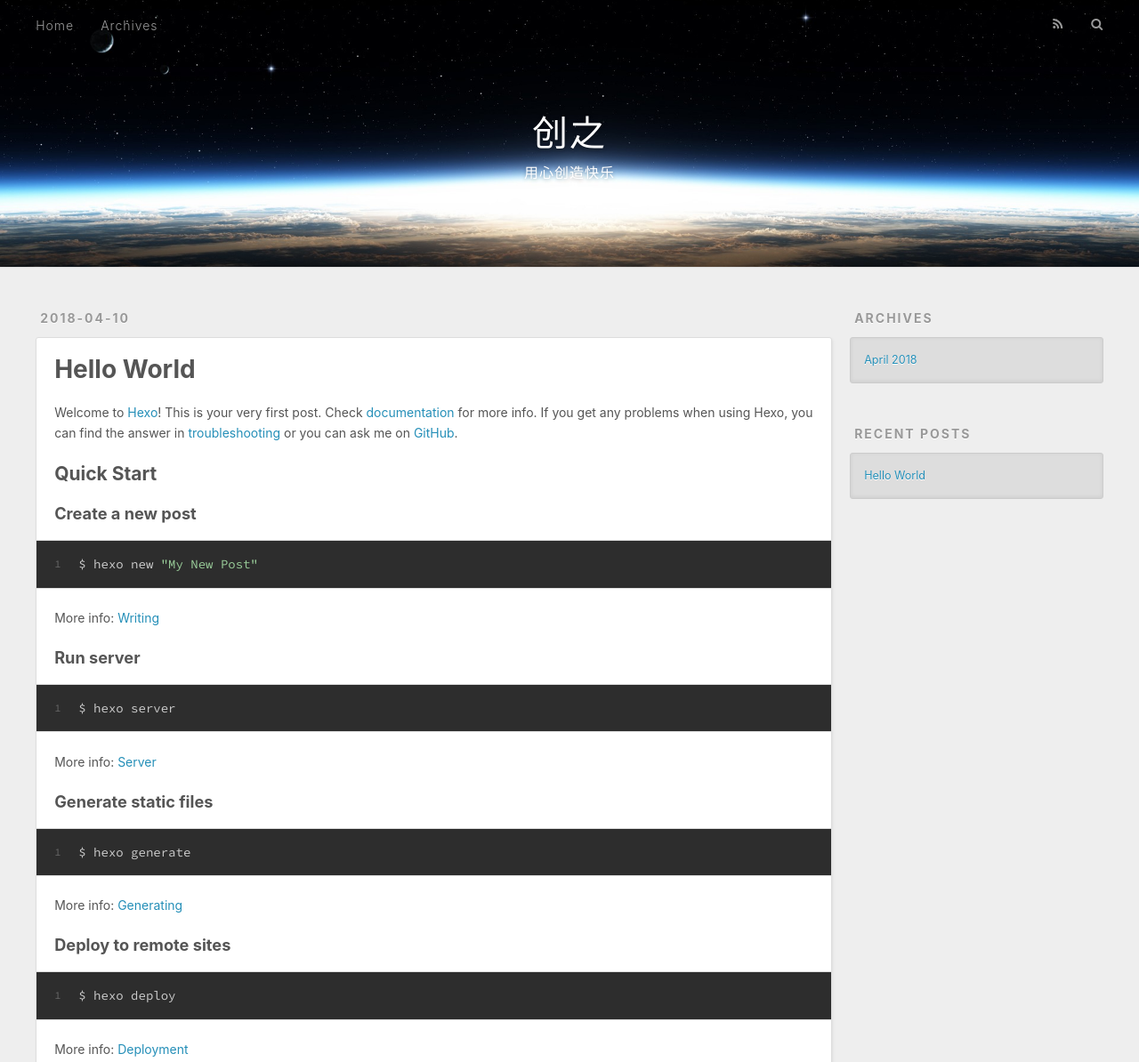
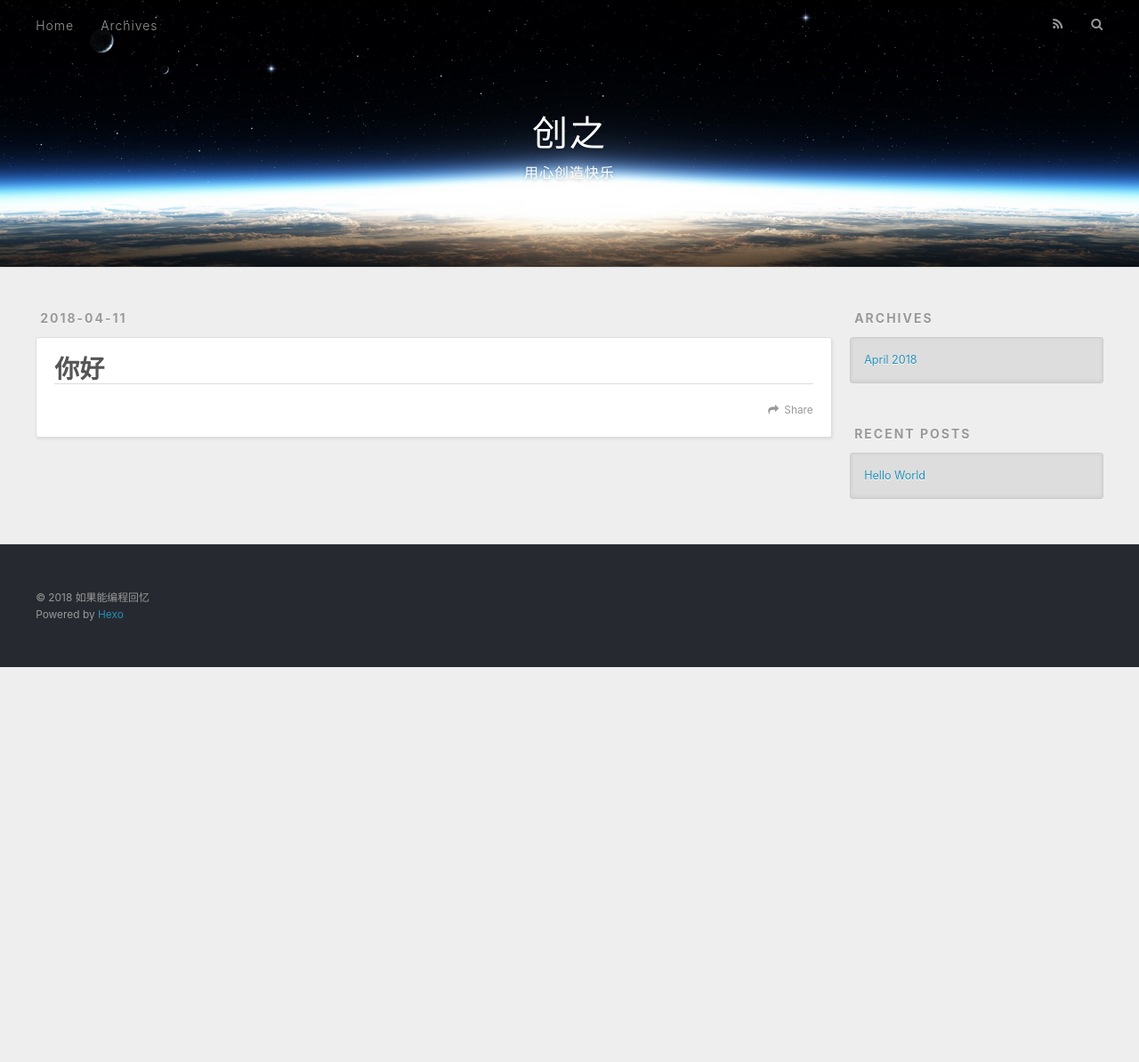
Before and after one commit to chain01/chain01.github.io, a plain HTML site: page 你好/index.html in a window 1280 px wide. Shown: the top 1194 px of the page at 89% size. After the commit the page ends 800 px from the top, so only its background shows below. Drawn offline with nearby package versions, Linux system fonts and the light colour scheme.

Commit message:
Site updated: 2018-04-11 09:09:06

```diff
--- a/index.html
+++ b/你好/index.html
@@ -5,15 +5,16 @@
 
 
 
-  <title>创之</title>
+  <title>你好 | 创之</title>
   <meta name="viewport" content="width=device-width, initial-scale=1, maximum-scale=1">
   <meta property="og:type" content="website">
-<meta property="og:title" content="创之">
-<meta property="og:url" content="http://chainchunqing.xyz/index.html">
+<meta property="og:title" content="你好">
+<meta property="og:url" content="http://chainchunqing.xyz/你好/index.html">
 <meta property="og:site_name" content="创之">
 <meta property="og:locale" content="zh-Hans">
+<meta property="og:updated_time" content="2018-04-11T01:07:01.892Z">
 <meta name="twitter:card" content="summary">
-<meta name="twitter:title" content="创之">
+<meta name="twitter:title" content="你好">
 
     <link rel="alternate" href="/atom.xml" title="创之" type="application/atom+xml">
 
@@ -64,12 +65,10 @@
   </div>
 </header>
       <div class="outer">
-        <section id="main">
-
-    <article id="post-hello-world" class="article article-type-post" itemscope itemprop="blogPost">
+        <section id="main"><article id="page-" class="article article-type-page" itemscope itemprop="blogPost">
   <div class="article-meta">
-    <a href="/2018/04/10/hello-world/" class="article-date">
-  <time datetime="2018-04-10T11:37:58.879Z" itemprop="datePublished">2018-04-10</time>
+    <a href="/你好/index.html" class="article-date">
+  <time datetime="2018-04-11T01:07:01.000Z" itemprop="datePublished">2018-04-11</time>
 </a>
 
   </div>
@@ -79,8 +78,8 @@
       <header class="article-header">
 
 
-    <h1 itemprop="name">
-      <a class="article-title" href="/2018/04/10/hello-world/">Hello World</a>
+    <h1 class="article-title" itemprop="name">
+      你好
     </h1>
 
 
@@ -88,30 +87,19 @@
 
     <div class="article-entry" itemprop="articleBody">
 
-        <p>Welcome to <a href="https://hexo.io/" target="_blank" rel="noopener">Hexo</a>! This is your very first post. Check <a href="https://hexo.io/docs/" target="_blank" rel="noopener">documentation</a> for more info. If you get any problems when using Hexo, you can find the answer in <a href="https://hexo.io/docs/troubleshooting.html" target="_blank" rel="noopener">troubleshooting</a> or you can ask me on <a href="https://github.com/hexojs/hexo/issues" target="_blank" rel="noopener">GitHub</a>.</p>
-<h2 id="Quick-Start"><a href="#Quick-Start" class="headerlink" title="Quick Start"></a>Quick Start</h2><h3 id="Create-a-new-post"><a href="#Create-a-new-post" class="headerlink" title="Create a new post"></a>Create a new post</h3><figure class="highlight bash"><table><tr><td class="gutter"><pre><span class="line">1</span><br></pre></td><td class="code"><pre><span class="line">$ hexo new <span class="string">"My New Post"</span></span><br></pre></td></tr></table></figure>
-<p>More info: <a href="https://hexo.io/docs/writing.html" target="_blank" rel="noopener">Writing</a></p>
-<h3 id="Run-server"><a href="#Run-server" class="headerlink" title="Run server"></a>Run server</h3><figure class="highlight bash"><table><tr><td class="gutter"><pre><span class="line">1</span><br></pre></td><td class="code"><pre><span class="line">$ hexo server</span><br></pre></td></tr></table></figure>
-<p>More info: <a href="https://hexo.io/docs/server.html" target="_blank" rel="noopener">Server</a></p>
-<h3 id="Generate-static-files"><a href="#Generate-static-files" class="headerlink" title="Generate static files"></a>Generate static files</h3><figure class="highlight bash"><table><tr><td class="gutter"><pre><span class="line">1</span><br></pre></td><td class="code"><pre><span class="line">$ hexo generate</span><br></pre></td></tr></table></figure>
-<p>More info: <a href="https://hexo.io/docs/generating.html" target="_blank" rel="noopener">Generating</a></p>
-<h3 id="Deploy-to-remote-sites"><a href="#Deploy-to-remote-sites" class="headerlink" title="Deploy to remote sites"></a>Deploy to remote sites</h3><figure class="highlight bash"><table><tr><td class="gutter"><pre><span class="line">1</span><br></pre></td><td class="code"><pre><span class="line">$ hexo deploy</span><br></pre></td></tr></table></figure>
-<p>More info: <a href="https://hexo.io/docs/deployment.html" target="_blank" rel="noopener">Deployment</a></p>
 
 
     </div>
     <footer class="article-footer">
-      <a data-url="http://chainchunqing.xyz/2018/04/10/hello-world/" data-id="cjftorr1c00000ktvk964xzt8" class="article-share-link">Share</a>
+      <a data-url="http://chainchunqing.xyz/你好/index.html" data-id="cjfuecgli0000xktvy9lx0zp9" class="article-share-link">Share</a>
 
 
     </footer>
   </div>
 
-</article>
 
 
-
-
+</article>
 
 </section>
 
```
Also changed, not shown: 2018/04/10/hello-world/index.html (+1 -1 lines).
